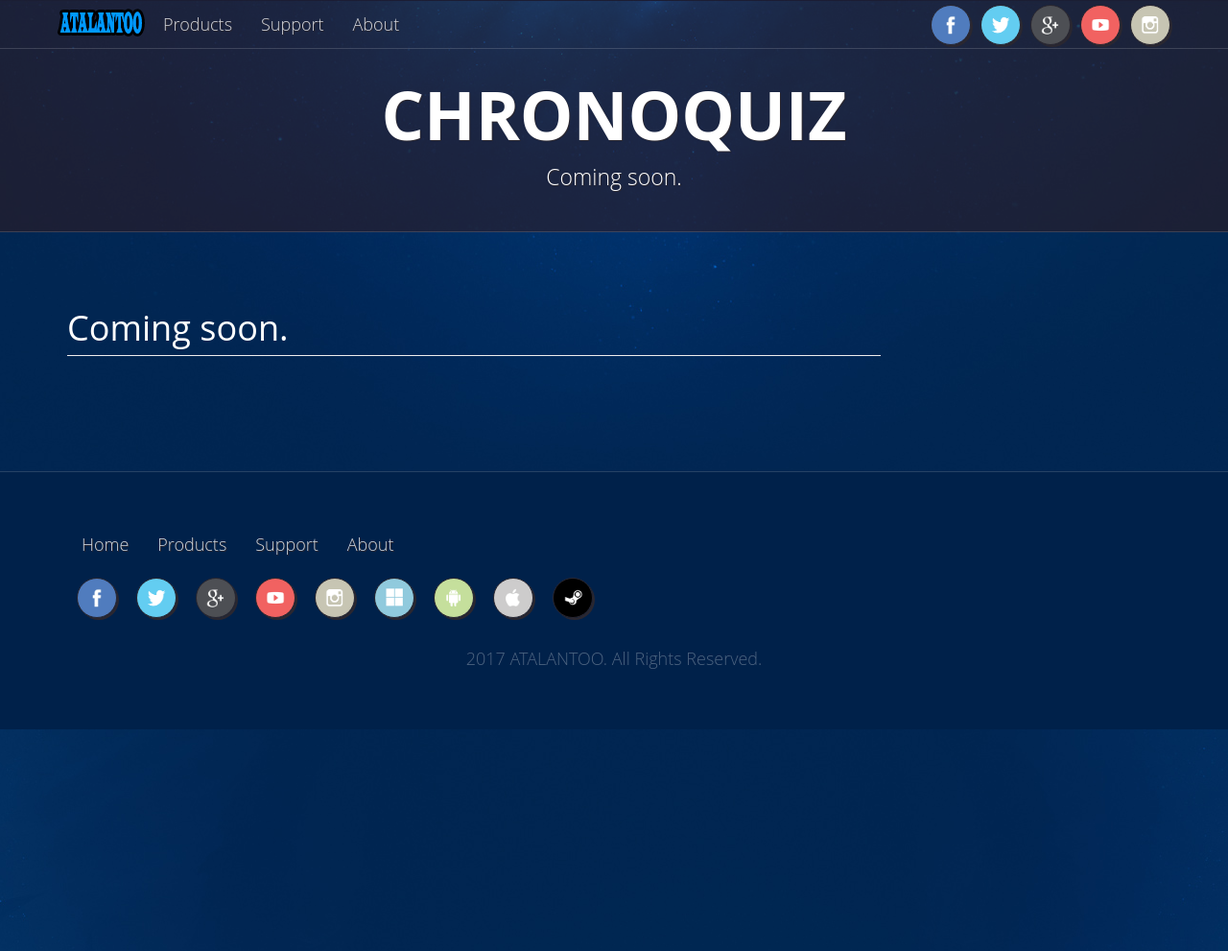
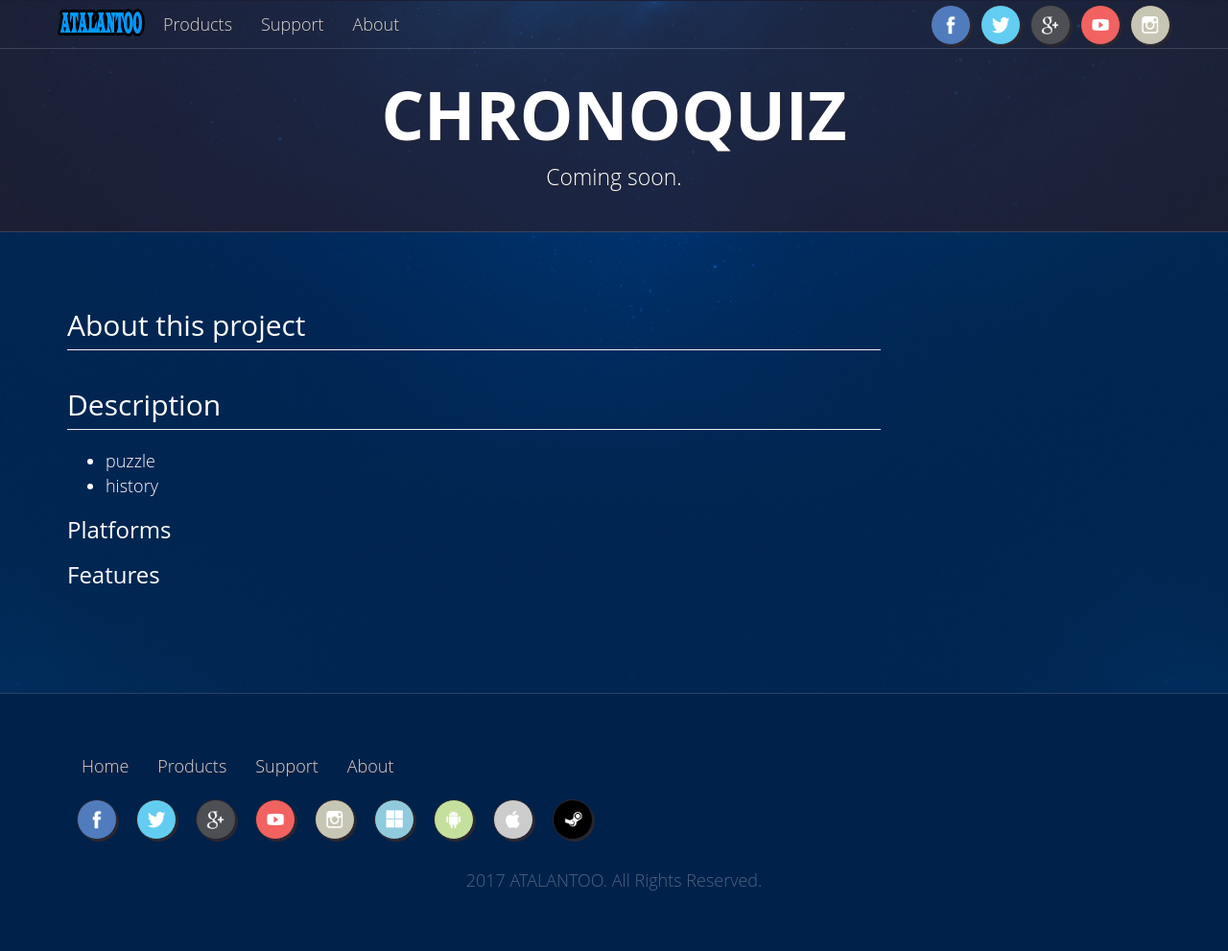
Before and after one commit to Atalantoo/site, a Jekyll site: the page built from products/chronoquiz.html, in a window 1280 px wide. Shown: the whole page at 96% size. Built offline with Jekyll 4.4.1, drawn with Linux system fonts in a browser that asks for light colours.

Commit message:
page: products details

```diff
--- a/products/chronoquiz.html
+++ b/products/chronoquiz.html
@@ -5,6 +5,26 @@ slug: chronoquiz
 lead: Coming soon.
 ---
 
-<div class="site-products">
-  <h1 class="page-header">{{ page.lead }}</h1>
+<div>
+	<h2 class="page-header">About this project</h2>
+	<p></p>
 </div>
+
+<div>
+	<h2 class="page-header">Description</h2>
+	<p></p>
+	<ul>
+		<li>puzzle</li>
+		<li>history</li>
+	</ul>
+</div>
+
+<div>
+	<h3>Platforms</h3>
+	<p></p>
+</div>
+
+<div>
+	<h3>Features</h3>
+	<p></p>
+</div>
--- a/products/index.html
+++ b/products/index.html
@@ -23,8 +23,8 @@ lead: "Over a dozen Products."
   %}
 
 {% include tpl-card.html
-  title=site.products.blast.title
-  desc=site.products.blast.desc
+  title=site.products.dinoblast.title
+  desc=site.products.dinoblast.desc
   img='/assets/img/products/workinprogress.jpg'
   content='<a class="btn btn-primary" href="/products/dinoblast">More &raquo;</a>'
   %}
```
Also changed, not shown: products/dinoblast.html (+21 -2 lines).
